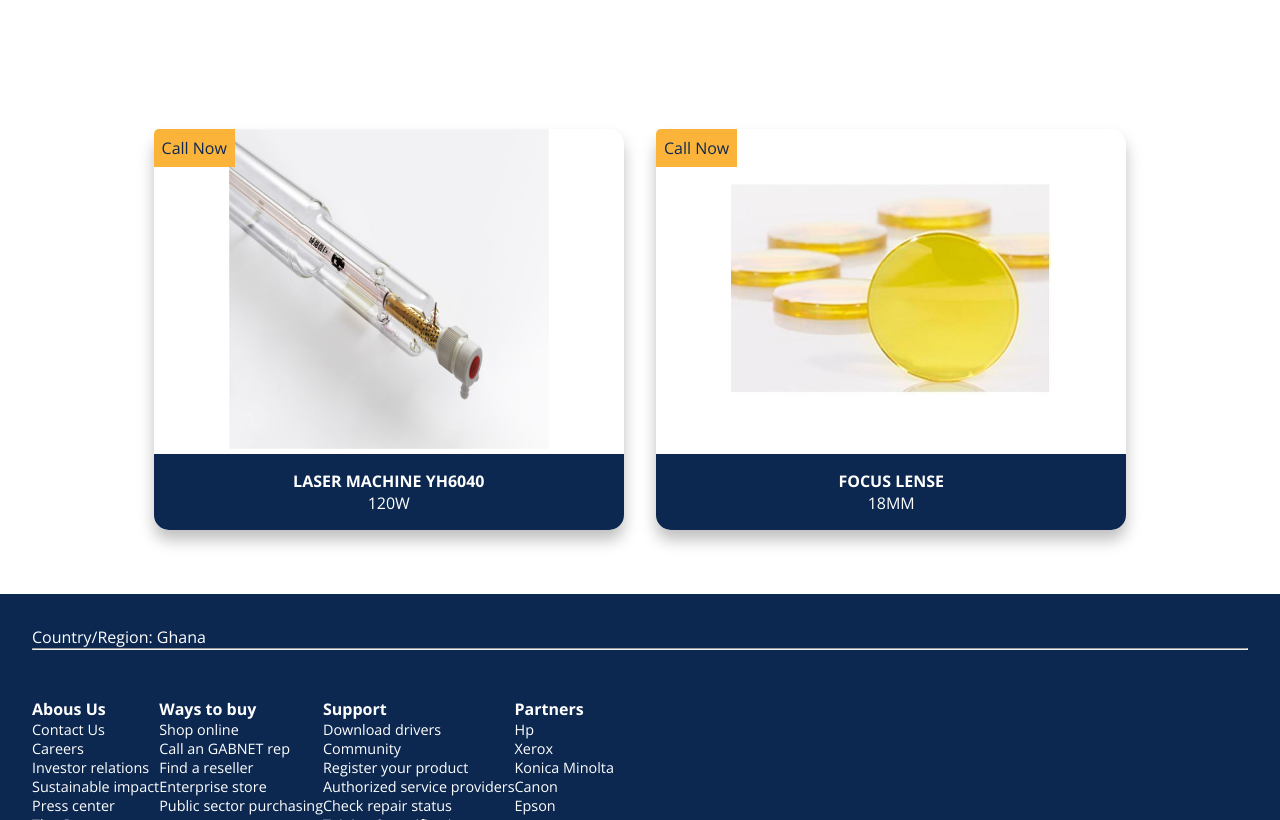
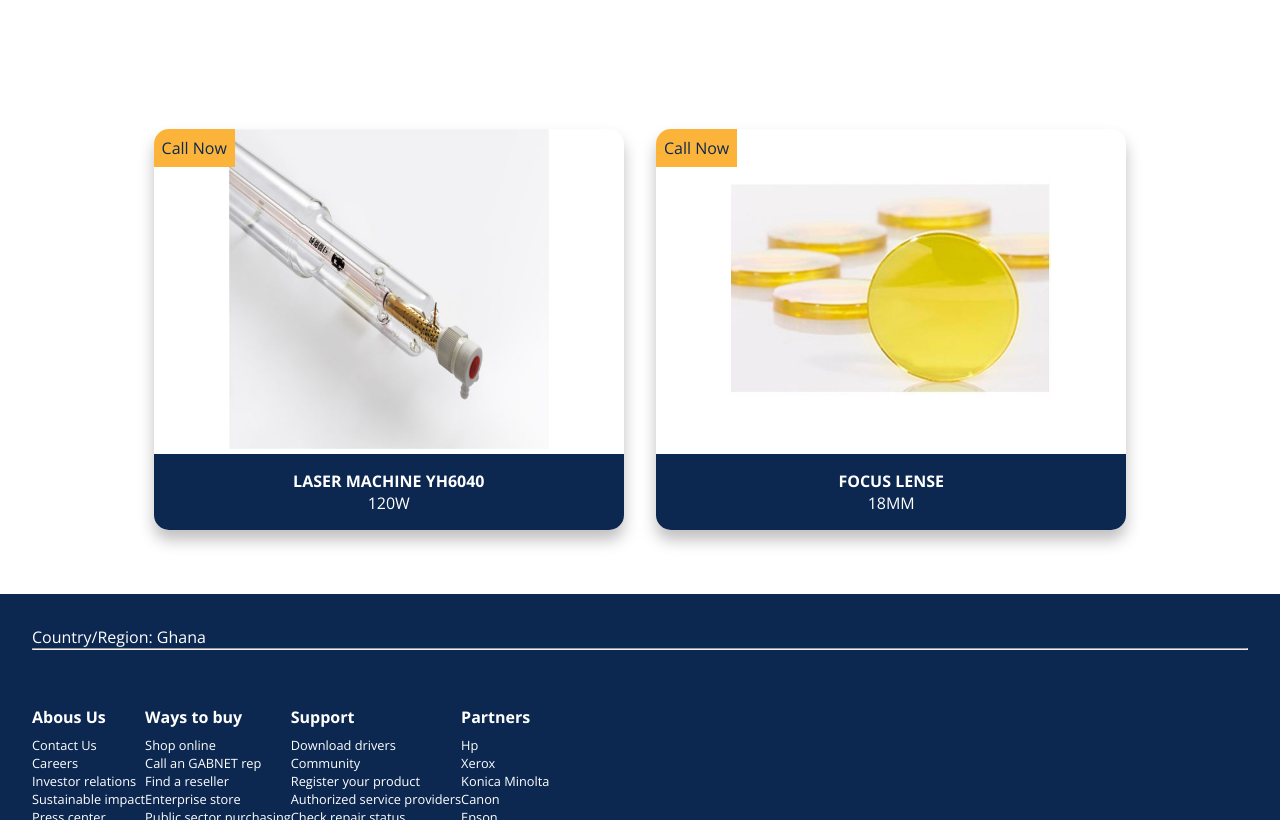
Before and after one commit to gloria-tampuri/rex-qup, a plain HTML site: page index.html in a window 1280 px wide. Shown: the part 1980-2800 px from the top of the page. Drawn offline with nearby package versions, Linux system fonts and the light colour scheme.

Commit message:
new edit

```diff
--- a/styles/footer.css
+++ b/styles/footer.css
@@ -13,10 +13,13 @@ footer{
 .rows{
     margin: 1rem 0;
 }
+.rows h4{
+    margin: 0.5rem 0;
+}
 
 .rows li{
 list-style: none;
-font-size:0.9rem;
+font-size:0.8rem;
 }
 
 .copyright{
--- a/styles/grid.css
+++ b/styles/grid.css
@@ -72,7 +72,7 @@
     top: 0;
     left: 0;
     background-color: #FBB339;
-    border-top-left-radius: 5px;
+    border-top-left-radius: 15px;
 }
 
 .callNow:hover{
--- a/styles/modal.css
+++ b/styles/modal.css
@@ -2,8 +2,8 @@
     position: fixed;
     /* top:0;
     left: 5%; */
-    width: 100%;
-    height: 100%;
+    width: 100vh;
+    height: 100vhg;
     background-color:#0C2850;
     color: white;
     padding: 1rem;
```
